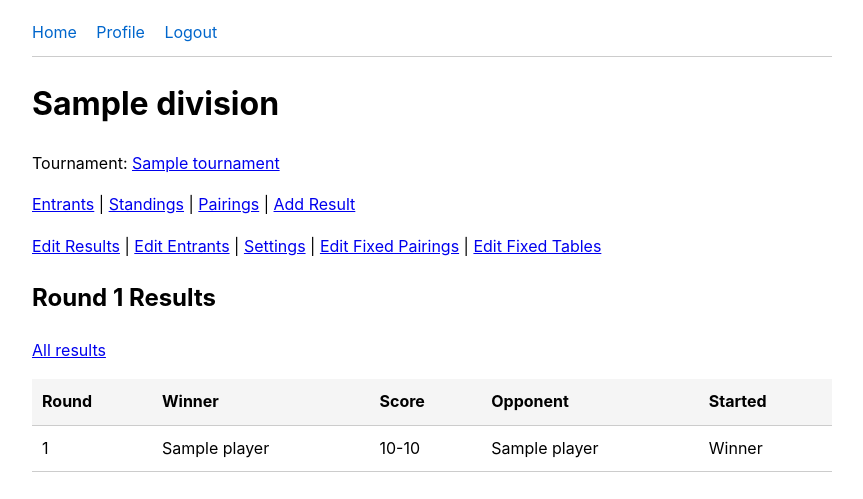
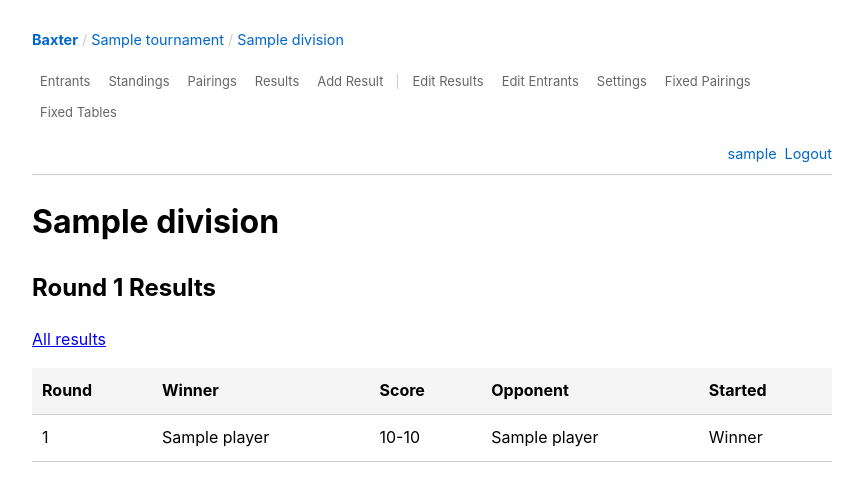
Before and after one commit to cocoscrabble/baxter, a Django app: page /tournaments/division/1/ in a window 1280 px wide. Shown: the top 499 px of the page, without its empty margins (208-1071 px from the left). Run offline with Django 5.2, Linux system fonts and the light colour scheme; a user stored in the database is signed in; tables that the repository leaves empty hold one stand-in row (values such as "Sample post"); parts of the project's set-up code (start-up, migrations or seed data) failed here and were passed over.

Commit message:
replace multi-line navigation with unified single-row navbar
Add a single navbar with three sections: breadcrumb path (left),
division tabs with active state (center), and user actions (right).
This replaces the scattered 'Tournament:', 'Back to division', and
pipe-separated link patterns that consumed 3-5 lines of vertical space.

- Create base_division.html intermediate template for division pages
- Add DivisionNavMixin to provide active_tab and can_edit context
- Add navbar CSS with breadcrumbs, tab styling, and separator between
  view and edit tabs
- Remove all redundant 'Back to' links and 'Tournament:' lines

```diff
--- a/static/css/style.css
+++ b/static/css/style.css
@@ -50,27 +50,119 @@ body {
     line-height: var(--line-height);
 }
 
-nav {
-    margin-bottom: 20px;
-    padding-bottom: 10px;
+/* ── Navbar ────────────────────────────────────────────────── */
+.navbar {
+    display: flex;
+    align-items: center;
+    gap: var(--space-md);
+    padding: var(--space-sm) 0;
+    margin-bottom: var(--space-md);
     border-bottom: 1px solid var(--color-border);
+    flex-wrap: wrap;
+    font-size: 0.9em;
 }
 
-nav a,
-nav button {
-    margin-right: 15px;
+.nav-left {
+    display: flex;
+    align-items: center;
+    gap: var(--space-xs);
+    white-space: nowrap;
+}
+
+.nav-brand {
+    font-weight: bold;
+    color: var(--color-primary);
+    text-decoration: none;
+}
+
+.nav-brand:hover {
+    text-decoration: underline;
+}
+
+.nav-sep {
+    color: var(--color-border);
+    user-select: none;
+}
+
+.nav-left a {
     text-decoration: none;
     color: var(--color-link);
+}
+
+.nav-left a:hover {
+    text-decoration: underline;
+}
+
+.nav-center {
+    display: flex;
+    align-items: center;
+    gap: 2px;
+    flex-wrap: wrap;
+}
+
+.nav-tab {
+    text-decoration: none;
+    color: var(--color-muted);
+    padding: var(--space-xs) var(--space-sm);
+    border-radius: var(--radius);
+    font-size: 0.9em;
+}
+
+.nav-tab:hover {
+    background-color: var(--color-bg-subtle);
+    color: var(--color-primary);
+}
+
+.nav-tab.active {
+    background-color: var(--color-primary);
+    color: white;
+}
+
+.nav-tab-sep {
+    display: inline-block;
+    width: 1px;
+    height: 1em;
+    background-color: var(--color-border);
+    margin: 0 var(--space-xs);
+    vertical-align: middle;
+}
+
+.nav-right {
+    display: flex;
+    align-items: center;
+    gap: var(--space-sm);
+    margin-left: auto;
+    white-space: nowrap;
+}
+
+.nav-right a {
+    text-decoration: none;
+    color: var(--color-link);
+}
+
+.nav-right a:hover {
+    text-decoration: underline;
+}
+
+.nav-logout-form {
+    display: inline;
+    margin: 0;
+    padding: 0;
+}
+
+.nav-link-btn {
     background: none;
     border: none;
     padding: 0;
     font: inherit;
+    color: var(--color-link);
     cursor: pointer;
+    font-size: inherit;
 }
 
-nav a:hover,
-nav button:hover {
+.nav-link-btn:hover {
     text-decoration: underline;
+    background: none;
 }
 
 /* ── Messages ─────────────────────────────────────────────── */
--- a/templates/base.html
+++ b/templates/base.html
@@ -9,15 +9,23 @@
     {% block extra_head %}{% endblock %}
 </head>
 <body data-signals="{_csrfToken: '{{ csrf_token }}'}">
-    <nav>
-        <a href="/">Home</a>
-        {% if user.is_authenticated %}
-            <a href="{% url 'profile' %}">Profile</a>
-            <form method="post" action="{% url 'logout' %}" style="display:inline">{% csrf_token %}<button type="submit">Logout</button></form>
-        {% else %}
-            <a href="{% url 'login' %}">Login</a>
-            <a href="{% url 'register' %}">Register</a>
-        {% endif %}
+    <nav class="navbar">
+        <div class="nav-left">
+            <a href="{% url 'tournament_list' %}" class="nav-brand">Baxter</a>
+            {% block breadcrumbs %}{% endblock %}
+        </div>
+        <div class="nav-center">
+            {% block nav_tabs %}{% endblock %}
+        </div>
+        <div class="nav-right">
+            {% if user.is_authenticated %}
+                <a href="{% url 'profile' %}">{{ user.username }}</a>
+                <form method="post" action="{% url 'logout' %}" class="nav-logout-form">{% csrf_token %}<button type="submit" class="nav-link-btn">Logout</button></form>
+            {% else %}
+                <a href="{% url 'login' %}">Login</a>
+                <a href="{% url 'register' %}">Register</a>
+            {% endif %}
+        </div>
     </nav>
 
     {% if messages %}
--- /dev/null
+++ b/tournaments/templates/tournaments/base_division.html
@@ -0,0 +1,24 @@
+{% extends "base.html" %}
+
+{% block breadcrumbs %}
+<span class="nav-sep">/</span>
+<a href="{% url 'tournament_detail' division.tournament.pk %}">{{ division.tournament.name }}</a>
+<span class="nav-sep">/</span>
+<a href="{% url 'division_detail' division.pk %}">{{ division.name }}</a>
+{% endblock %}
+
+{% block nav_tabs %}
+<a href="{% url 'division_entrants' division.pk %}" class="nav-tab{% if active_tab == 'entrants' %} active{% endif %}">Entrants</a>
+<a href="{% url 'division_standings' division.pk %}" class="nav-tab{% if active_tab == 'standings' %} active{% endif %}">Standings</a>
+<a href="{% url 'division_pairings' division.pk %}" class="nav-tab{% if active_tab == 'pairings' %} active{% endif %}">Pairings</a>
+<a href="{% url 'division_all_results' division.pk %}" class="nav-tab{% if active_tab == 'results' %} active{% endif %}">Results</a>
+<a href="{% url 'resultslip_create' division.pk %}" class="nav-tab{% if active_tab == 'add_result' %} active{% endif %}">Add Result</a>
+{% if can_edit %}
+<span class="nav-tab-sep"></span>
+<a href="{% url 'division_edit_results' division.pk %}" class="nav-tab{% if active_tab == 'edit_results' %} active{% endif %}">Edit Results</a>
+<a href="{% url 'division_entrants_edit' division.pk %}" class="nav-tab{% if active_tab == 'edit_entrants' %} active{% endif %}">Edit Entrants</a>
+<a href="{% url 'division_settings' division.pk %}" class="nav-tab{% if active_tab == 'settings' %} active{% endif %}">Settings</a>
+<a href="{% url 'division_fixed_pairings' division.pk %}" class="nav-tab{% if active_tab == 'fixed_pairings' %} active{% endif %}">Fixed Pairings</a>
+<a href="{% url 'division_fixed_tables' division.pk %}" class="nav-tab{% if active_tab == 'fixed_tables' %} active{% endif %}">Fixed Tables</a>
+{% endif %}
+{% endblock %}
--- a/tournaments/templates/tournaments/division_all_results.html
+++ b/tournaments/templates/tournaments/division_all_results.html
@@ -1,11 +1,9 @@
-{% extends "base.html" %}
+{% extends "tournaments/base_division.html" %}
 
 {% block title %}All Results - {{ division.name }} - {{ division.tournament.name }} - Baxter{% endblock %}
 
 {% block content %}
 <h1>All Results: {{ division.name }}</h1>
-<p>Tournament: <a href="{% url 'tournament_detail' division.tournament.pk %}">{{ division.tournament.name }}</a></p>
-<p><a href="{% url 'division_detail' division.pk %}">Back to division</a></p>
 
 {% if division.result_slips.all %}
 <table>
--- a/tournaments/templates/tournaments/division_detail.html
+++ b/tournaments/templates/tournaments/division_detail.html
@@ -1,26 +1,9 @@
-{% extends "base.html" %}
+{% extends "tournaments/base_division.html" %}
 
 {% block title %}{{ division.name }} - {{ division.tournament.name }} - Baxter{% endblock %}
 
 {% block content %}
 <h1>{{ division.name }}</h1>
-<p>Tournament: <a href="{% url 'tournament_detail' division.tournament.pk %}">{{ division.tournament.name }}</a></p>
-
-<p>
-    <a href="{% url 'division_entrants' division.pk %}">Entrants</a>
-    | <a href="{% url 'division_standings' division.pk %}">Standings</a>
-    | <a href="{% url 'division_pairings' division.pk %}">Pairings</a>
-    | <a href="{% url 'resultslip_create' division.pk %}">Add Result</a>
-</p>
-{% if can_edit %}
-<p>
-    <a href="{% url 'division_edit_results' division.pk %}">Edit Results</a>
-    | <a href="{% url 'division_entrants_edit' division.pk %}">Edit Entrants</a>
-    | <a href="{% url 'division_settings' division.pk %}">Settings</a>
-    | <a href="{% url 'division_fixed_pairings' division.pk %}">Edit Fixed Pairings</a>
-    | <a href="{% url 'division_fixed_tables' division.pk %}">Edit Fixed Tables</a>
-</p>
-{% endif %}
 
 <h2>Round {{ max_round }} Results</h2>
 {% if latest_results %}
--- a/tournaments/templates/tournaments/division_edit_results.html
+++ b/tournaments/templates/tournaments/division_edit_results.html
@@ -1,11 +1,10 @@
-{% extends "base.html" %}
+{% extends "tournaments/base_division.html" %}
 {% load static %}
 
 {% block title %}Edit Results - {{ division.name }} - {{ division.tournament.name }} - Baxter{% endblock %}
 
 {% block content %}
 <h1>Edit Results: {{ division.name }}</h1>
-<p><a href="{% url 'division_detail' division.pk %}">Back to division</a></p>
 
 <link rel="stylesheet" href="{% static 'tabulator-tables/dist/css/tabulator.min.css' %}">
 <script src="{% static 'tabulator-tables/dist/js/tabulator.min.js' %}"></script>
--- a/tournaments/templates/tournaments/division_entrants.html
+++ b/tournaments/templates/tournaments/division_entrants.html
@@ -1,11 +1,9 @@
-{% extends "base.html" %}
+{% extends "tournaments/base_division.html" %}
 
 {% block title %}Entrants - {{ division.name }} - {{ division.tournament.name }} - Baxter{% endblock %}
 
 {% block content %}
 <h1>Entrants: {{ division.name }}</h1>
-<p>Tournament: <a href="{% url 'tournament_detail' division.tournament.pk %}">{{ division.tournament.name }}</a></p>
-<p><a href="{% url 'division_detail' division.pk %}">Back to division</a></p>
 
 {% if division.entrants.all %}
 <table>
--- a/tournaments/templates/tournaments/division_entrants_edit.html
+++ b/tournaments/templates/tournaments/division_entrants_edit.html
@@ -1,12 +1,10 @@
-{% extends "base.html" %}
+{% extends "tournaments/base_division.html" %}
 {% load static %}
 
 {% block title %}Edit Entrants - {{ division.name }} - {{ division.tournament.name }} - Baxter{% endblock %}
 
 {% block content %}
 <h1>Edit Entrants: {{ division.name }}</h1>
-<p>Tournament: <a href="{% url 'tournament_detail' division.tournament.pk %}">{{ division.tournament.name }}</a></p>
-<p><a href="{% url 'division_detail' division.pk %}">Back to division</a></p>
 
 <link rel="stylesheet" href="{% static 'tabulator-tables/dist/css/tabulator.min.css' %}">
 <script src="{% static 'tabulator-tables/dist/js/tabulator.min.js' %}"></script>
--- a/tournaments/templates/tournaments/division_fixed_pairings_edit.html
+++ b/tournaments/templates/tournaments/division_fixed_pairings_edit.html
@@ -1,12 +1,10 @@
-{% extends "base.html" %}
+{% extends "tournaments/base_division.html" %}
 {% load static %}
 
 {% block title %}Edit Fixed Pairings - {{ division.name }} - {{ division.tournament.name }} - Baxter{% endblock %}
 
 {% block content %}
 <h1>Edit Fixed Pairings: {{ division.name }}</h1>
-<p>Tournament: <a href="{% url 'tournament_detail' division.tournament.pk %}">{{ division.tournament.name }}</a></p>
-<p><a href="{% url 'division_detail' division.pk %}">Back to division</a></p>
 
 <link rel="stylesheet" href="{% static 'tabulator-tables/dist/css/tabulator.min.css' %}">
 <script src="{% static 'tabulator-tables/dist/js/tabulator.min.js' %}"></script>
--- a/tournaments/templates/tournaments/division_fixed_tables_edit.html
+++ b/tournaments/templates/tournaments/division_fixed_tables_edit.html
@@ -1,12 +1,10 @@
-{% extends "base.html" %}
+{% extends "tournaments/base_division.html" %}
 {% load static %}
 
 {% block title %}Edit Fixed Tables - {{ division.name }} - {{ division.tournament.name }} - Baxter{% endblock %}
 
 {% block content %}
 <h1>Edit Fixed Tables: {{ division.name }}</h1>
-<p>Tournament: <a href="{% url 'tournament_detail' division.tournament.pk %}">{{ division.tournament.name }}</a></p>
-<p><a href="{% url 'division_detail' division.pk %}">Back to division</a></p>
 
 <link rel="stylesheet" href="{% static 'tabulator-tables/dist/css/tabulator.min.css' %}">
 <script src="{% static 'tabulator-tables/dist/js/tabulator.min.js' %}"></script>
--- a/tournaments/templates/tournaments/division_pairings.html
+++ b/tournaments/templates/tournaments/division_pairings.html
@@ -1,11 +1,9 @@
-{% extends "base.html" %}
+{% extends "tournaments/base_division.html" %}
 
 {% block title %}Pairings - {{ division.name }} - {{ division.tournament.name }} - Baxter{% endblock %}
 
 {% block content %}
 <h1>Pairings: {{ division.name }}</h1>
-<p>Tournament: <a href="{% url 'tournament_detail' division.tournament.pk %}">{{ division.tournament.name }}</a></p>
-<p><a href="{% url 'division_detail' division.pk %}">Back to division</a></p>
 
 {% if can_edit %}
 {% if generate_label %}
--- a/tournaments/templates/tournaments/division_settings_edit.html
+++ b/tournaments/templates/tournaments/division_settings_edit.html
@@ -1,11 +1,9 @@
-{% extends "base.html" %}
+{% extends "tournaments/base_division.html" %}
 
 {% block title %}Round Pairings - {{ division.name }} - {{ division.tournament.name }} - Baxter{% endblock %}
 
 {% block content %}
 <h1>Round Pairings: {{ division.name }}</h1>
-<p>Tournament: <a href="{% url 'tournament_detail' division.tournament.pk %}">{{ division.tournament.name }}</a></p>
-<p><a href="{% url 'division_detail' division.pk %}">Back to division</a></p>
 
 <div class="settings-controls">
     <div>
--- a/tournaments/templates/tournaments/division_standings.html
+++ b/tournaments/templates/tournaments/division_standings.html
@@ -1,11 +1,9 @@
-{% extends "base.html" %}
+{% extends "tournaments/base_division.html" %}
 
 {% block title %}Standings - {{ division.name }} - {{ division.tournament.name }} - Baxter{% endblock %}
 
 {% block content %}
 <h1>Standings: {{ division.name }}</h1>
-<p>Tournament: <a href="{% url 'tournament_detail' division.tournament.pk %}">{{ division.tournament.name }}</a></p>
-<p><a href="{% url 'division_detail' division.pk %}">Back to division</a></p>
 
 {% include "tournaments/_standings_content.html" %}
 
--- a/tournaments/templates/tournaments/resultslip_form.html
+++ b/tournaments/templates/tournaments/resultslip_form.html
@@ -1,10 +1,9 @@
-{% extends "base.html" %}
+{% extends "tournaments/base_division.html" %}
 
 {% block title %}{% if editing %}Edit Result{% else %}Add Result{% endif %} - {{ division.name }} - Baxter{% endblock %}
 
 {% block content %}
 <h1>{% if editing %}Edit Result{% else %}Add Result{% endif %}</h1>
-<p>Division: {{ division.name }}</p>
 
 {% include "tournaments/_resultslip_form.html" %}
 
--- a/tournaments/templates/tournaments/tournament_confirm_delete.html
+++ b/tournaments/templates/tournaments/tournament_confirm_delete.html
@@ -1,6 +1,11 @@
 {% extends "base.html" %}
 
 {% block title %}Delete Tournament - Baxter{% endblock %}
+
+{% block breadcrumbs %}
+<span class="nav-sep">/</span>
+<a href="{% url 'tournament_detail' tournament.pk %}">{{ tournament.name }}</a>
+{% endblock %}
 
 {% block content %}
 <h1>Delete Tournament</h1>
--- a/tournaments/templates/tournaments/tournament_detail.html
+++ b/tournaments/templates/tournaments/tournament_detail.html
@@ -1,6 +1,11 @@
 {% extends "base.html" %}
 
 {% block title %}{{ tournament.name }} - Baxter{% endblock %}
+
+{% block breadcrumbs %}
+<span class="nav-sep">/</span>
+<a href="{% url 'tournament_detail' tournament.pk %}">{{ tournament.name }}</a>
+{% endblock %}
 
 {% block content %}
 <h1>{{ tournament.name }}</h1>
@@ -38,7 +43,6 @@
     </dd>
 </dl>
 
-<p><a href="{% url 'tournament_list' %}">Back to tournaments</a></p>
 {% if can_edit %}
 <p>
     <a href="{% url 'tournament_edit' tournament.pk %}">Edit</a>
--- a/tournaments/views.py
+++ b/tournaments/views.py
@@ -105,6 +105,23 @@ class VisibleDivisionMixin:
         return obj
 
 
+class DivisionNavMixin:
+    """Adds active_tab and can_edit to context for the division navbar."""
+
+    active_tab = ""
+
+    def get_context_data(self, **kwargs):
+        context = super().get_context_data(**kwargs)
+        division = self.object
+        user = self.request.user
+        if "can_edit" not in context:
+            context["can_edit"] = (
+                user.is_authenticated and division.tournament.can_edit(user)
+            )
+        context["active_tab"] = self.active_tab
+        return context
+
+
 class TournamentUpdateView(LoginRequiredMixin, CanEditTournamentMixin, UpdateView):
     model = Tournament
     form_class = TournamentForm
@@ -173,17 +190,13 @@ class DivisionRestoreView(LoginRequiredMixin, CanEditDivisionMixin, View):
         return redirect("tournament_detail", pk=tournament_pk)
 
 
-class DivisionDetailView(VisibleDivisionMixin, DetailView):
+class DivisionDetailView(DivisionNavMixin, VisibleDivisionMixin, DetailView):
     model = Division
     template_name = "tournaments/division_detail.html"
     context_object_name = "division"
 
     def get_context_data(self, **kwargs):
         context = super().get_context_data(**kwargs)
-        user = self.request.user
-        context["can_edit"] = (
-            user.is_authenticated and self.object.tournament.can_edit(user)
-        )
         division = self.object
         max_round = division.max_round()
         context["max_round"] = max_round
@@ -198,22 +211,25 @@ class DivisionDetailView(VisibleDivisionMixin, DetailView):
         return context
 
 
-class DivisionAllResultsView(VisibleDivisionMixin, DetailView):
+class DivisionAllResultsView(DivisionNavMixin, VisibleDivisionMixin, DetailView):
     model = Division
     template_name = "tournaments/division_all_results.html"
     context_object_name = "division"
+    active_tab = "results"
 
 
-class DivisionEntrantsView(VisibleDivisionMixin, DetailView):
+class DivisionEntrantsView(DivisionNavMixin, VisibleDivisionMixin, DetailView):
     model = Division
     template_name = "tournaments/division_entrants.html"
     context_object_name = "division"
+    active_tab = "entrants"
 
 
-class DivisionStandingsView(VisibleDivisionMixin, DetailView):
+class DivisionStandingsView(DivisionNavMixin, VisibleDivisionMixin, DetailView):
     model = Division
     template_name = "tournaments/division_standings.html"
     context_object_name = "division"
+    active_tab = "standings"
 
     def get_context_data(self, **kwargs):
         context = super().get_context_data(**kwargs)
@@ -430,17 +446,16 @@ class RemoveFixedPairingsView(LoginRequiredMixin, CanEditDivisionMixin, View):
         return redirect("division_pairings", pk=pk)
 
 
-class DivisionPairingsView(VisibleDivisionMixin, DetailView):
+class DivisionPairingsView(DivisionNavMixin, VisibleDivisionMixin, DetailView):
     model = Division
     template_name = "tournaments/division_pairings.html"
     context_object_name = "division"
+    active_tab = "pairings"
 
     def get_context_data(self, **kwargs):
         context = super().get_context_data(**kwargs)
         context.update(_build_pairings_context(self.object))
-        user = self.request.user
-        can_edit = user.is_authenticated and self.object.tournament.can_edit(user)
-        context["can_edit"] = can_edit
+        can_edit = context["can_edit"]
         if can_edit:
             rounds = _available_rounds(self.object)
             if rounds:
@@ -454,10 +469,11 @@ class DivisionPairingsView(VisibleDivisionMixin, DetailView):
         return context
 
 
-class CompletedRoundPairingsView(VisibleDivisionMixin, DetailView):
+class CompletedRoundPairingsView(DivisionNavMixin, VisibleDivisionMixin, DetailView):
     model = Division
     template_name = "tournaments/division_pairings.html"
     context_object_name = "division"
+    active_tab = "pairings"
 
     def get(self, request, pk, round):
         self.object = self.get_object()
@@ -554,6 +570,8 @@ class DivisionSettingsEditView(LoginRequiredMixin, CanEditDivisionMixin, View):
             "formset": formset,
             "round_count_form": round_count_form,
             "strategy_types": STRATEGY_TYPES,
+            "active_tab": "settings",
+            "can_edit": True,
         }
         if is_datastar(request):
             return fragment_response(
@@ -604,6 +622,8 @@ class DivisionEntrantsEditView(LoginRequiredMixin, CanEditDivisionMixin, View):
             "division": division,
             "entrants_json": json.dumps(entrants_json),
             "players_json": json.dumps(players_json),
+            "active_tab": "edit_entrants",
+            "can_edit": True,
         })
 
     def post(self, request, pk):
@@ -725,6 +745,8 @@ class DivisionFixedPairingsEditView(LoginRequiredMixin, CanEditDivisionMixin, Vi
             "division": division,
             "entrant_values_json": json.dumps(entrant_values),
             "fixed_pairings_json": json.dumps(existing),
+            "active_tab": "fixed_pairings",
+            "can_edit": True,
         })
 
     def post(self, request, pk):
@@ -785,6 +807,8 @@ class DivisionFixedTablesEditView(LoginRequiredMixin, CanEditDivisionMixin, View
             "entrant_values_json": json.dumps(entrant_values),
             "fixed_tables_json": json.dumps(existing),
             "round_values_json": json.dumps(round_values),
+            "active_tab": "fixed_tables",
+            "can_edit": True,
         })
 
     def post(self, request, pk):
@@ -878,10 +902,15 @@ class ResultSlipCreateView(View):
                  "second_pk": s_pk, "second_name": s_name}
                 for p_pk, f_pk, f_name, s_pk, s_name in pairing_list
             ]
+        user = self.request.user
         context = {
             "form": form,
             "division": division,
             "pairings_json": json.dumps(pairings_json),
+            "active_tab": "add_result",
+            "can_edit": (
+                user.is_authenticated and division.tournament.can_edit(user)
+            ),
         }
         if success_message:
             context["success_message"] = success_message
@@ -945,6 +974,8 @@ class DivisionEditResultsView(LoginRequiredMixin, CanEditDivisionMixin, View):
             "division": division,
             "results_json": json.dumps(results_json),
             "entrants_json": json.dumps(entrants_json),
+            "active_tab": "edit_results",
+            "can_edit": True,
         })
 
     def post(self, request, pk):
```
Also changed, not shown: tournaments/templates/tournaments/tournament_form.html (+7 -0 lines).
